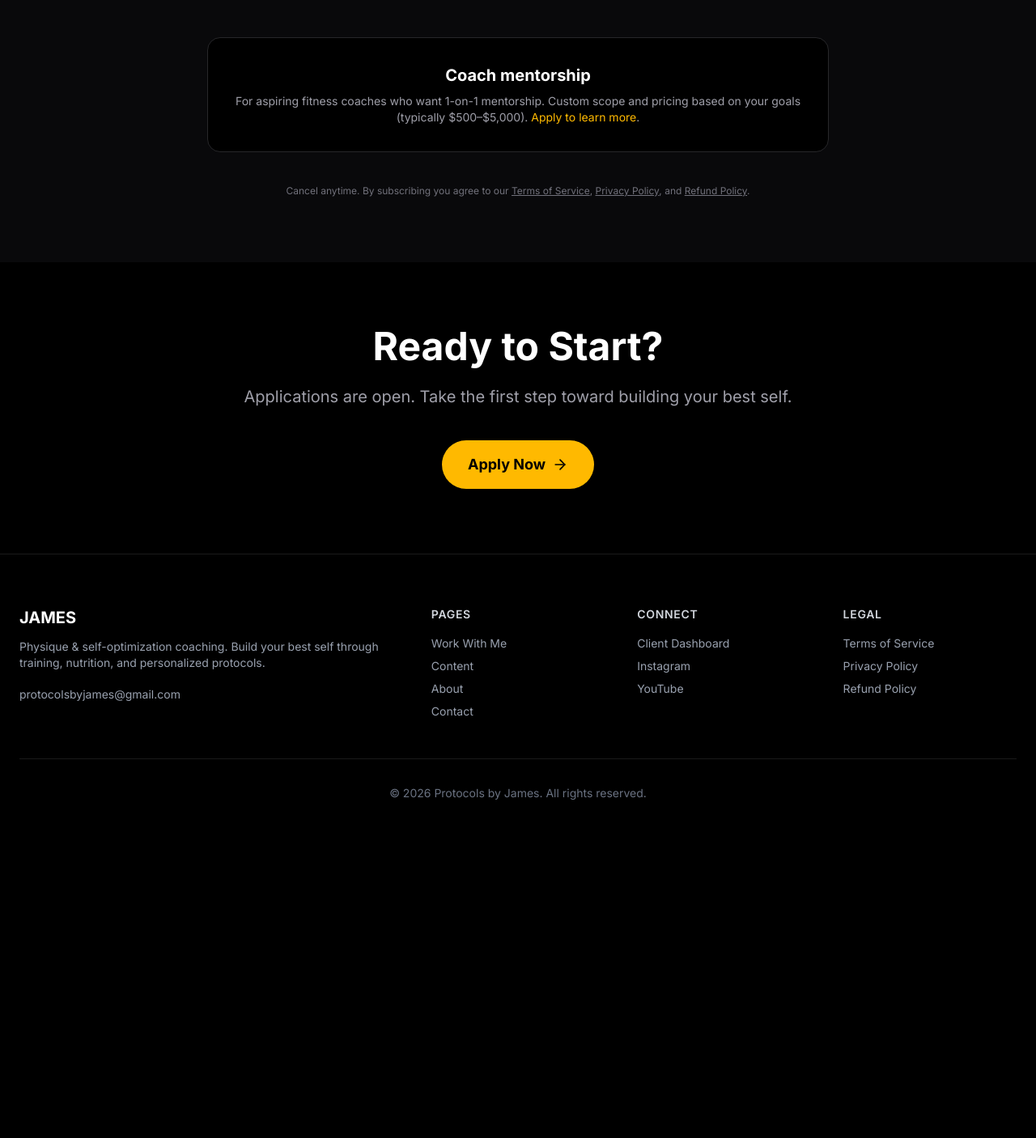
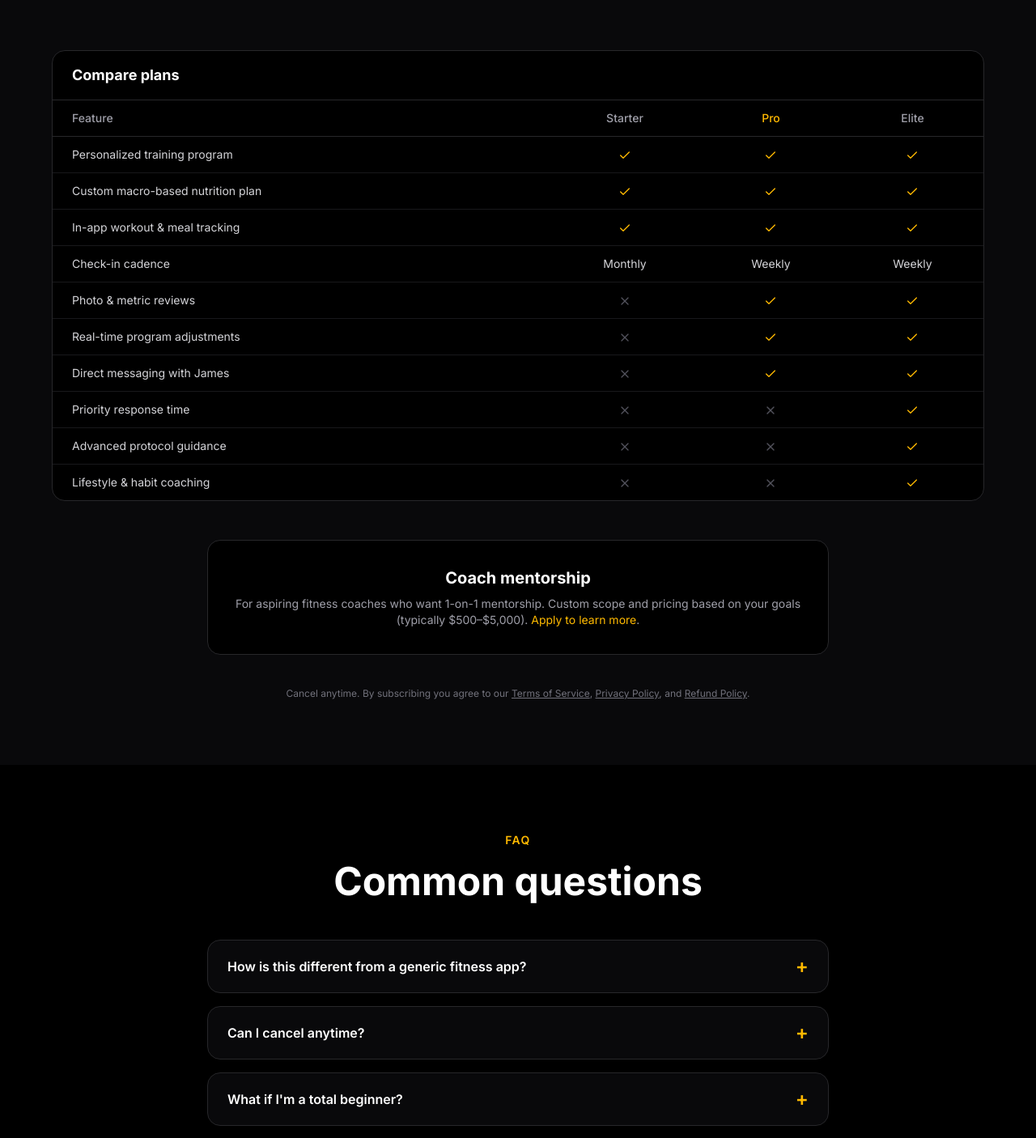
Before and after one commit to protocolsbyjames/protocols-by-james-website, a Next.js app: page /coaching in a window 1280 px wide. Shown: the part 2228-3634 px from the top of the page at 81% size. Before the commit the page ends 3282 px from the top, so only its background shows below. Built offline with nearby package versions, Linux system fonts and the light colour scheme.

Commit message:
Add tier comparison table and FAQ to coaching page

```diff
--- a/src/app/coaching/page.tsx
+++ b/src/app/coaching/page.tsx
@@ -1,5 +1,5 @@
 "use client";
-import { ArrowRight, MessageCircle, Target, Zap, RefreshCw, Check } from "lucide-react";
+import { ArrowRight, MessageCircle, Target, Zap, RefreshCw, Check, X } from "lucide-react";
 import Link from "next/link";
 
 const steps = [
@@ -25,6 +25,51 @@ const idealFor = [
   "You want expert guidance on training, nutrition, and protocols",
   "You’ve tried doing it alone and want faster, real results",
   "You want accountability and a coach who actually cares",
+];
+
+const comparisonRows: {
+  label: string;
+  starter: string | boolean;
+  pro: string | boolean;
+  elite: string | boolean;
+}[] = [
+  { label: "Personalized training program", starter: true, pro: true, elite: true },
+  { label: "Custom macro-based nutrition plan", starter: true, pro: true, elite: true },
+  { label: "In-app workout & meal tracking", starter: true, pro: true, elite: true },
+  { label: "Check-in cadence", starter: "Monthly", pro: "Weekly", elite: "Weekly" },
+  { label: "Photo & metric reviews", starter: false, pro: true, elite: true },
+  { label: "Real-time program adjustments", starter: false, pro: true, elite: true },
+  { label: "Direct messaging with James", starter: false, pro: true, elite: true },
+  { label: "Priority response time", starter: false, pro: false, elite: true },
+  { label: "Advanced protocol guidance", starter: false, pro: false, elite: true },
+  { label: "Lifestyle & habit coaching", starter: false, pro: false, elite: true },
+];
+
+const faqs = [
+  {
+    q: "How is this different from a generic fitness app?",
+    a: "Apps give you templates. Protocols by James gives you a real coach building a plan for your body, your history, and your lifestyle — and adjusting it every week based on your check-ins. The app is just the delivery system.",
+  },
+  {
+    q: "Can I cancel anytime?",
+    a: "Yes. Subscriptions are month-to-month and you can cancel from your account at any time. You'll keep access through the end of the billing period you already paid for.",
+  },
+  {
+    q: "What if I'm a total beginner?",
+    a: "Perfect — that's actually the best time to start with a coach so you don't build bad habits. Your program will be scaled to wherever you are today, including exercise substitutions if equipment or mobility is limited.",
+  },
+  {
+    q: "What equipment do I need?",
+    a: "We build your program around the equipment you actually have. Full gym, home setup with dumbbells, or bodyweight only — just tell us during onboarding and your plan matches.",
+  },
+  {
+    q: "How soon will I see results?",
+    a: "Most clients notice strength and energy changes in the first 2–3 weeks. Visible physique changes typically show up at 6–8 weeks with consistent adherence. Real transformation is a 12+ week process, which is why we obsess over sustainable habits over quick fixes.",
+  },
+  {
+    q: "Is there a refund policy?",
+    a: "Yes — full details on the Refund Policy page. Short version: 7 days from first purchase if the service isn't what you expected, case-by-case after that.",
+  },
 ];
 
 const plans = [
@@ -169,6 +214,46 @@ export default function CoachingPage() {
             ))}
           </div>
 
+          {/* Comparison table — hidden on mobile, tiers above already communicate it */}
+          <div className="hidden md:block mt-16 overflow-hidden rounded-2xl border border-zinc-800 bg-black">
+            <div className="px-6 py-4 border-b border-zinc-800">
+              <h3 className="text-lg font-bold">Compare plans</h3>
+            </div>
+            <table className="w-full text-sm">
+              <thead>
+                <tr className="border-b border-zinc-800 text-zinc-400">
+                  <th className="text-left font-medium px-6 py-3">Feature</th>
+                  <th className="text-center font-medium px-4 py-3">Starter</th>
+                  <th className="text-center font-medium px-4 py-3 text-amber-400">Pro</th>
+                  <th className="text-center font-medium px-4 py-3">Elite</th>
+                </tr>
+              </thead>
+              <tbody>
+                {comparisonRows.map((row) => (
+                  <tr key={row.label} className="border-b border-zinc-900 last:border-b-0">
+                    <td className="px-6 py-3 text-zinc-300">{row.label}</td>
+                    {(["starter", "pro", "elite"] as const).map((tier) => {
+                      const val = row[tier];
+                      return (
+                        <td key={tier} className="text-center px-4 py-3">
+                          {typeof val === "boolean" ? (
+                            val ? (
+                              <Check className="w-4 h-4 text-amber-400 inline" />
+                            ) : (
+                              <X className="w-4 h-4 text-zinc-600 inline" />
+                            )
+                          ) : (
+                            <span className="text-zinc-300">{val}</span>
+                          )}
+                        </td>
+                      );
+                    })}
+                  </tr>
+                ))}
+              </tbody>
+            </table>
+          </div>
+
           <div className="mt-12 max-w-3xl mx-auto text-center rounded-2xl border border-zinc-800 bg-black px-6 py-8">
             <h3 className="text-xl font-bold mb-2">Coach mentorship</h3>
             <p className="text-zinc-400 text-sm">
@@ -191,6 +276,29 @@ export default function CoachingPage() {
       </section>
 
       <section className="py-20 px-6">
+        <div className="max-w-3xl mx-auto">
+          <div className="text-center mb-12">
+            <span className="text-amber-400 font-semibold tracking-widest uppercase text-sm">FAQ</span>
+            <h2 className="text-3xl md:text-5xl font-bold mt-4">Common questions</h2>
+          </div>
+          <div className="space-y-4">
+            {faqs.map((item) => (
+              <details
+                key={item.q}
+                className="group rounded-2xl border border-zinc-800 bg-zinc-950 px-6 py-5 [&_summary::-webkit-details-marker]:hidden"
+              >
+                <summary className="flex cursor-pointer items-center justify-between text-left font-semibold text-white">
+                  {item.q}
+                  <span className="ml-4 text-amber-400 transition-transform group-open:rotate-45 text-2xl leading-none">+</span>
+                </summary>
+                <p className="mt-3 text-zinc-400 text-sm leading-relaxed">{item.a}</p>
+              </details>
+            ))}
+          </div>
+        </div>
+      </section>
+
+      <section className="py-20 px-6 bg-zinc-950">
         <div className="max-w-3xl mx-auto text-center">
           <h2 className="text-3xl md:text-5xl font-bold mb-6">Ready to Start?</h2>
           <p className="text-xl text-zinc-400 mb-10">Applications are open. Take the first step toward building your best self.</p>
```
